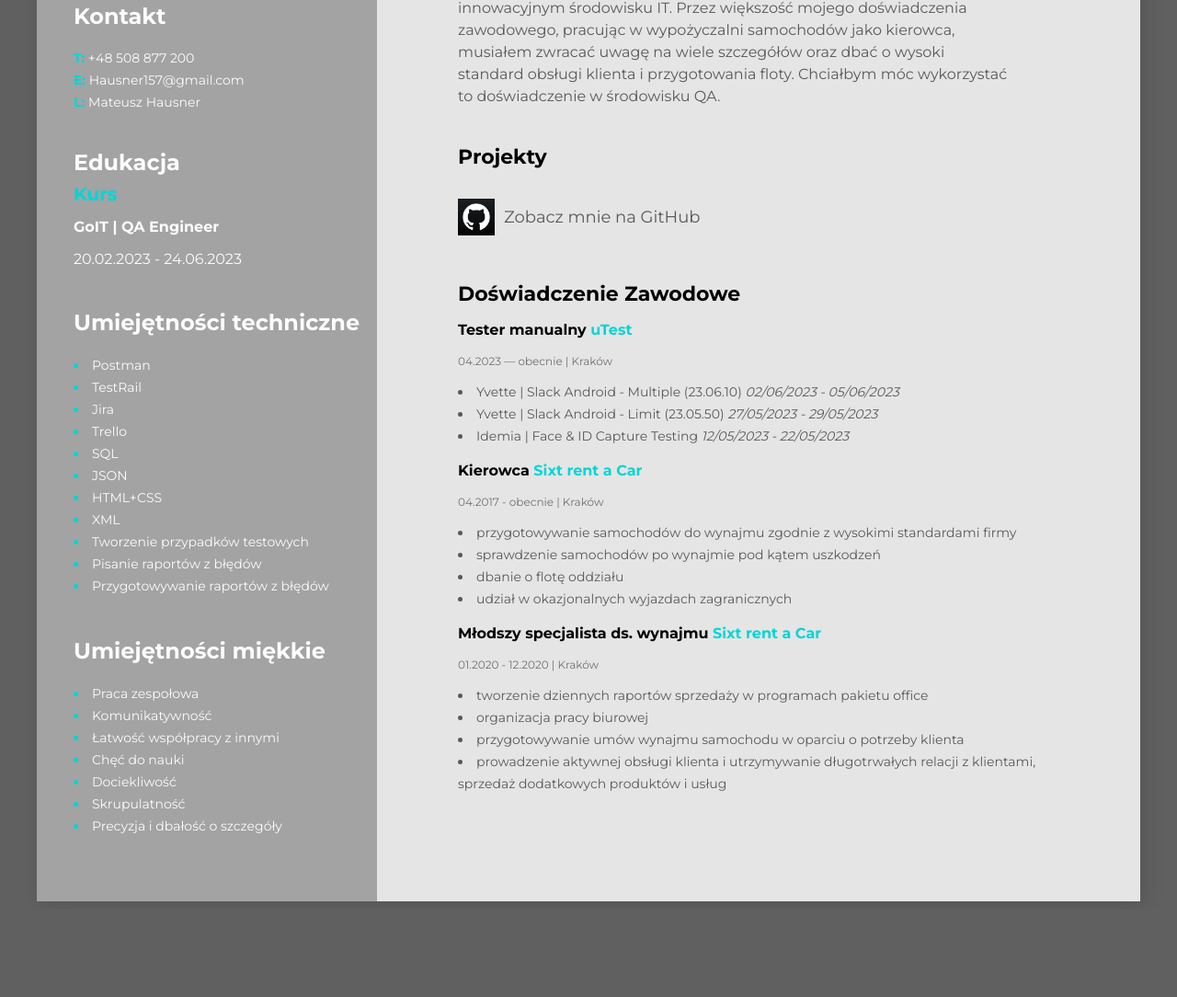
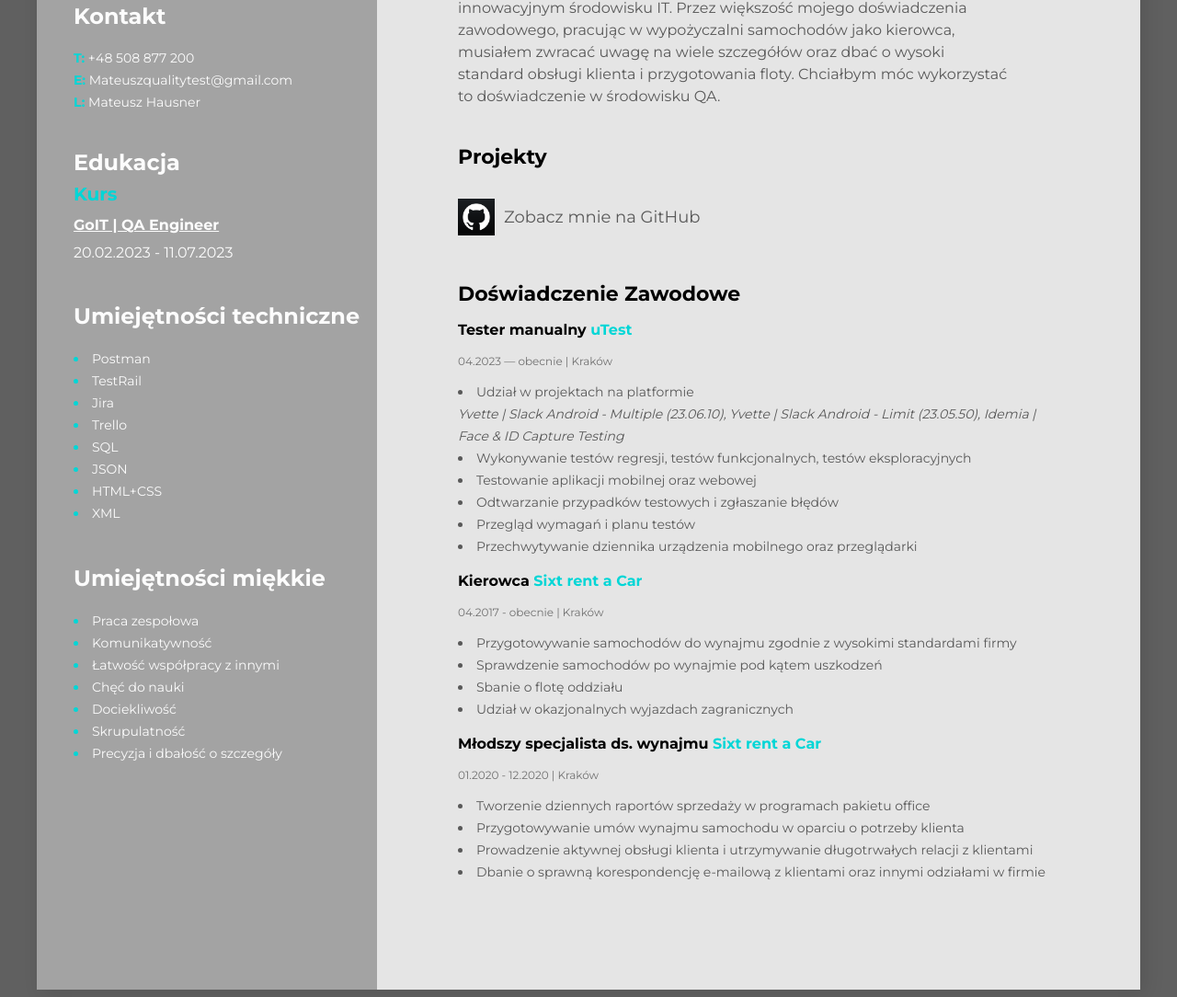
Before and after one commit to Hausner92/webCV, a plain HTML site: page index.html in a window 1280 px wide. Shown: the part 332-1416 px from the top of the page at 92% size. Before the commit the page ends 1320 px from the top, so only its background shows below. Drawn offline with Linux system fonts and the light colour scheme.

Commit message:
zmiany kosmetyczne
Kilka zmian w doświadczeniu zawodowym, dodanie linku z certyfikatem do edukacji, zmiana adresu mailowego

```diff
--- a/index.html
+++ b/index.html
@@ -54,15 +54,22 @@
           </p>
           <ul class="job-list">
             <li>
-              Yvette | Slack Android - Multiple (23.06.10)
-              <i>02/06/2023 - 05/06/2023</i>
+              Udział w projektach na platformie
+              <br><em
+                >Yvette | Slack Android - Multiple (23.06.10), Yvette | Slack
+                Android - Limit (23.05.50), Idemia | Face & ID Capture
+                Testing</em
+              ></br></li>
             </li>
             <li>
-              Yvette | Slack Android - Limit (23.05.50)
-              <i>27/05/2023 - 29/05/2023</i>
+              Wykonywanie testów regresji, testów funkcjonalnych, testów
+              eksploracyjnych
             </li>
+            <li>Testowanie aplikacji mobilnej oraz webowej</li>
+            <li>Odtwarzanie przypadków testowych i zgłaszanie błędów</li>
+            <li>Przegląd wymagań i planu testów</li>
             <li>
-              Idemia | Face & ID Capture Testing <i>12/05/2023 - 22/05/2023</i>
+              Przechwytywanie dziennika urządzenia mobilnego oraz przeglądarki
             </li>
           </ul>
         </div>
@@ -75,12 +82,12 @@
           </p>
           <ul class="job-list">
             <li>
-              przygotowywanie samochodów do wynajmu zgodnie z wysokimi
+              Przygotowywanie samochodów do wynajmu zgodnie z wysokimi
               standardami firmy
             </li>
-            <li>sprawdzenie samochodów po wynajmie pod kątem uszkodzeń</li>
-            <li>dbanie o flotę oddziału</li>
-            <li>udział w okazjonalnych wyjazdach zagranicznych</li>
+            <li>Sprawdzenie samochodów po wynajmie pod kątem uszkodzeń</li>
+            <li>Sbanie o flotę oddziału</li>
+            <li>Udział w okazjonalnych wyjazdach zagranicznych</li>
           </ul>
         </div>
 
@@ -94,20 +101,23 @@
           </p>
           <ul class="job-list">
             <li>
-              tworzenie dziennych raportów sprzedaży w programach pakietu office
+              Tworzenie dziennych raportów sprzedaży w programach pakietu office
             </li>
-            <li>organizacja pracy biurowej</li>
             <li>
-              przygotowywanie umów wynajmu samochodu w oparciu o potrzeby
+              Przygotowywanie umów wynajmu samochodu w oparciu o potrzeby
               klienta
             </li>
             <li>
-              prowadzenie aktywnej obsługi klienta i utrzymywanie długotrwałych
-              relacji z klientami, sprzedaż dodatkowych produktów i usług
+              Prowadzenie aktywnej obsługi klienta i utrzymywanie długotrwałych
+              relacji z klientami
+            </li>
+            <li>
+              Dbanie o sprawną korespondencję e-mailową z klientami oraz innymi
+              odziałami w firmie
             </li>
           </ul>
+
         </div>
-
       </main>
 
       <aside>
@@ -126,8 +136,8 @@
               >+48 508 877 200</a
             ><br />
             <span class="bold">E:</span>
-            <a class="kontakt-links" href="mailto:Hausner157@gmail.com"
-              >Hausner157@gmail.com</a
+            <a class="kontakt-links" href="mailto:Mateuszqualitytest@gmail.com"
+              >Mateuszqualitytest@gmail.com</a
             ><br />
             <span class="bold">L:</span>
             <a
@@ -137,12 +147,15 @@
             >
           </p>
         </div>
-
         <div class="Edukacja-block">
           <h2 class="header-secondary">Edukacja</h2>
           <h3 class="name-education">Kurs</h3>
-          <h4 class="header-secondary">GoIT | QA Engineer</h4>
-          <p class="header-secondary">20.02.2023 - 24.06.2023</p>
+          <a
+            class="header-secondary"
+            href="https://drive.google.com/file/d/1cWb-EuEMPYWUUXhLcnT6nKblQZ0I9ukL/view?usp=drive_link"
+            ><strong>GoIT | QA Engineer</strong></a
+          >
+          <p class="header-secondary">20.02.2023 - 11.07.2023</p>
         </div>
 
         <div class="tech-skills-block">
@@ -156,19 +169,6 @@
             <li><span class="list-secondary-item">JSON</span></li>
             <li><span class="list-secondary-item">HTML+CSS</span></li>
             <li><span class="list-secondary-item">XML</span></li>
-            <li>
-              <span class="list-secondary-item"
-                >Tworzenie przypadków testowych</span
-              >
-            </li>
-            <li>
-              <span class="list-secondary-item">Pisanie raportów z błędów</span>
-            </li>
-            <li>
-              <span class="list-secondary-item"
-                >Przygotowywanie raportów z błędów</span
-              >
-            </li>
           </ul>
         </div>
 
```
